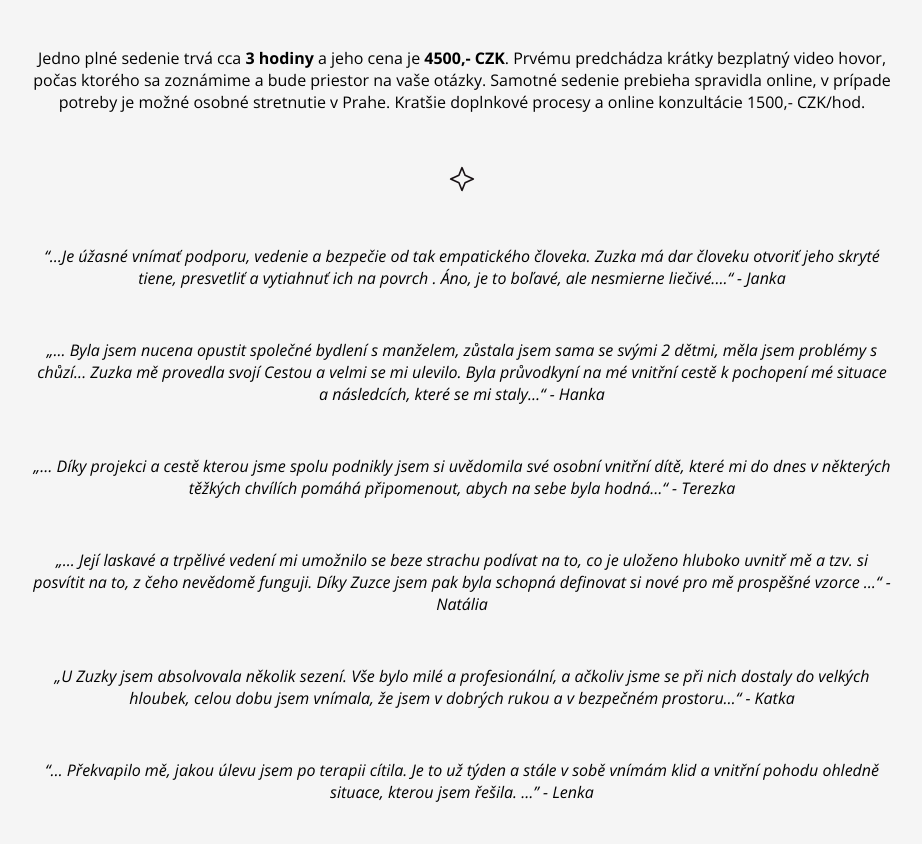
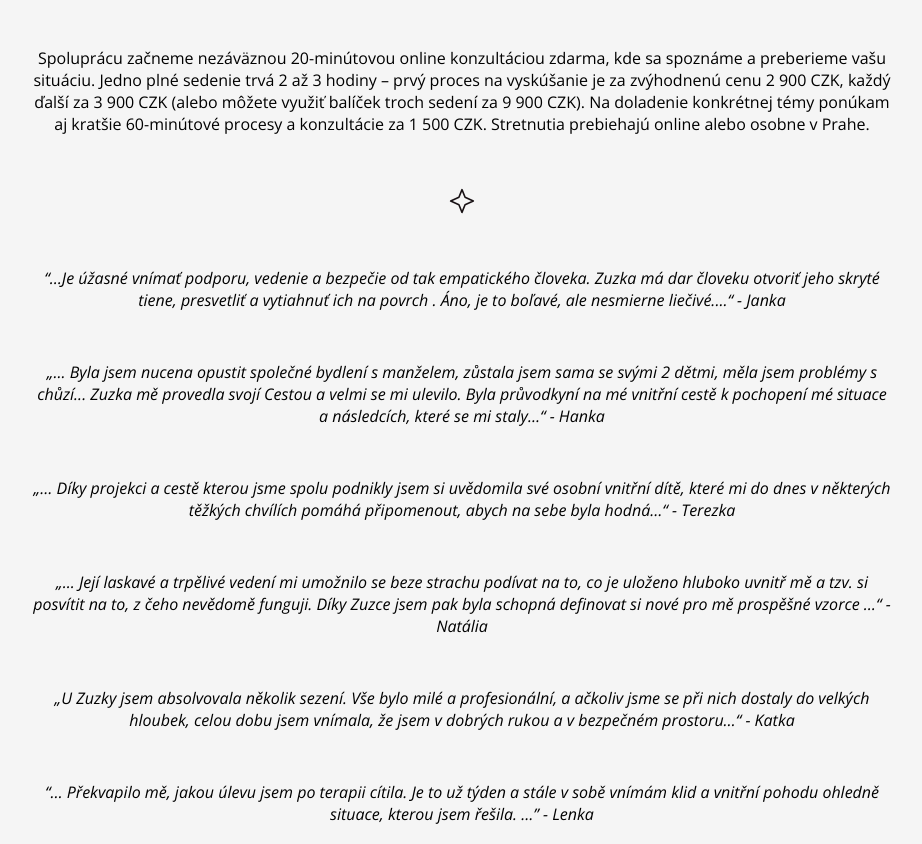
Before and after one commit to Maree13/vizitka_zuzana, a plain HTML site: page index.html in a window 1280 px wide. Shown: the part 3933-4777 px from the top of the page, without its empty margins (178-1100 px from the left). Drawn offline with nearby package versions, Linux system fonts and the light colour scheme; a web font is replaced by a local one.

Commit message:
Zmena cenniku

```diff
--- a/index.html
+++ b/index.html
@@ -392,7 +392,10 @@ Svojim klientom ponúkam predovšetkým bezpečný priestor, kde je možné uvo
       </ul>
 
       <p class="paragraph myoffer-paragraph">
-        Jedno plné sedenie trvá cca <span class="bold">3 hodiny</span> a jeho cena je <span class="bold">4500,- CZK</span>. Prvému predchádza krátky bezplatný video hovor, počas ktorého sa zoznámime a bude priestor na vaše otázky. Samotné sedenie prebieha spravidla online, v prípade potreby je možné osobné stretnutie v Prahe. Kratšie doplnkové procesy a online konzultácie 1500,- CZK/hod.
+        <!-- Jedno plné sedenie trvá cca <span class="bold">3 hodiny</span> a jeho cena je <span class="bold">4500,- CZK</span>. Prvému predchádza krátky bezplatný video hovor, počas ktorého sa zoznámime a bude priestor na vaše otázky. Samotné sedenie prebieha spravidla online, v prípade potreby je možné osobné stretnutie v Prahe. Kratšie doplnkové procesy a online konzultácie 1500,- CZK/hod.  -->
+
+        Spoluprácu začneme nezáväznou 20-minútovou online konzultáciou zdarma, kde sa spoznáme a preberieme vašu situáciu. Jedno plné sedenie trvá 2 až 3 hodiny – prvý proces na vyskúšanie je za zvýhodnenú cenu 2 900 CZK, každý ďalší za
+3 900 CZK (alebo môžete využiť balíček troch sedení za 9 900 CZK). Na doladenie konkrétnej témy ponúkam aj kratšie 60-minútové procesy a konzultácie za 1 500 CZK. Stretnutia prebiehajú online alebo osobne v Prahe.
       </p>
     </section>
 
```
Also changed, not shown: cz.html (+3 -1 lines), en.html (+3 -1 lines).
